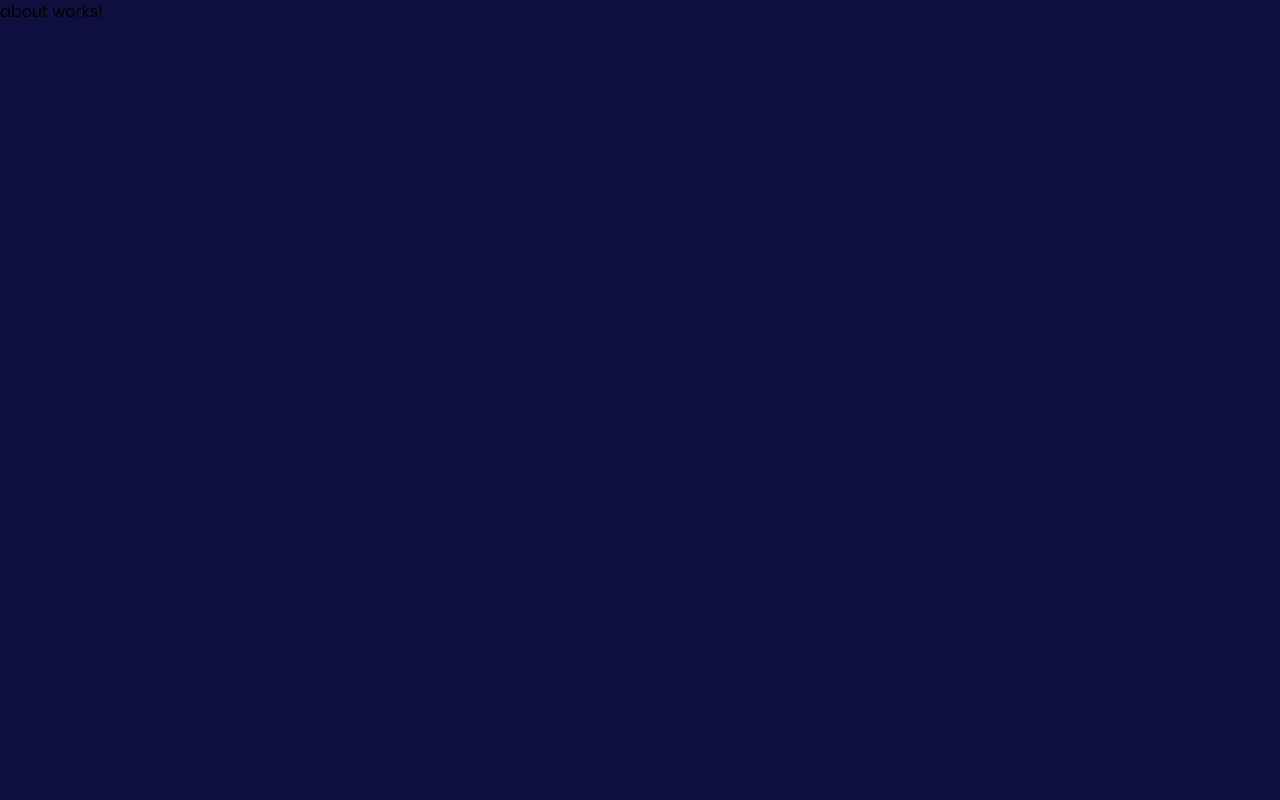
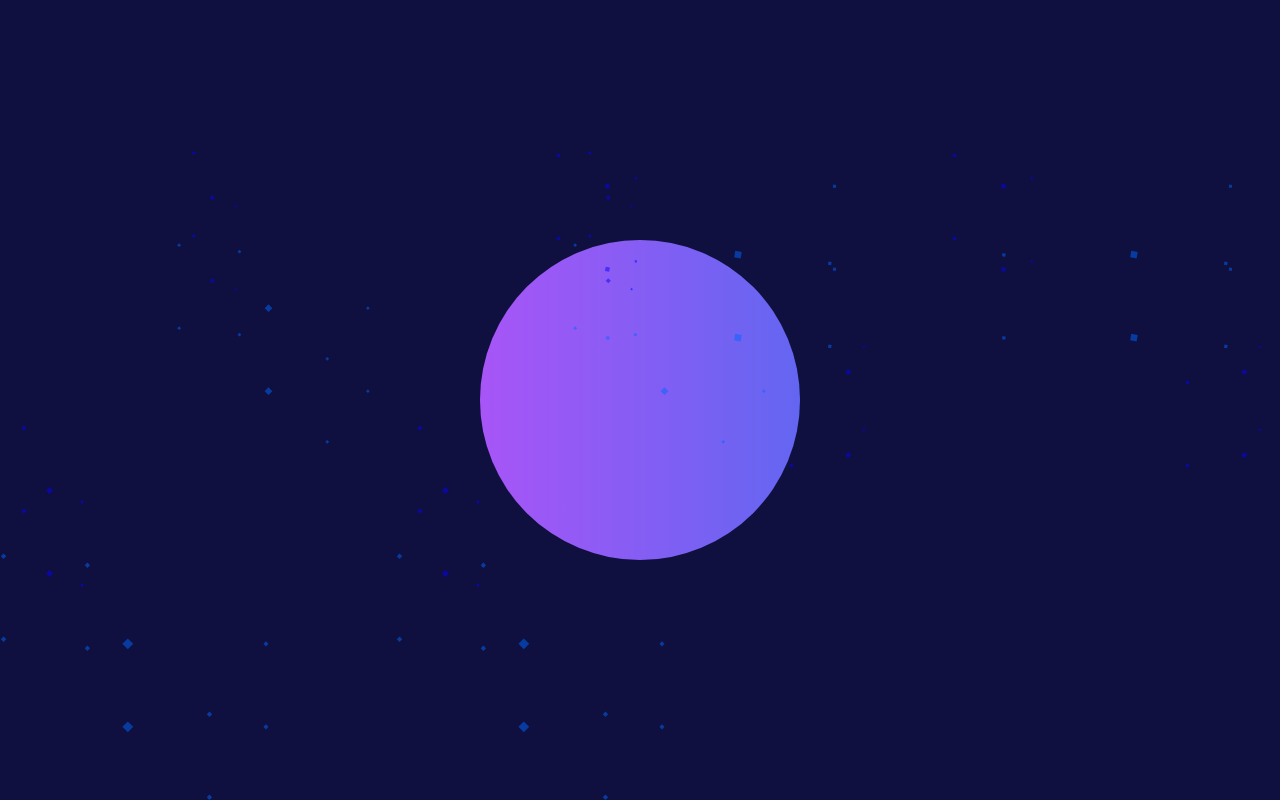
Before and after one commit to Djanfarouhanif/portfolio1, an Angular app in the folder core/: page /about in a window 1280 px wide. Built offline with nearby package versions, Linux system fonts and the light colour scheme.

Commit message:
cree about content

```diff
--- a/core/src/app/about/about.component.html
+++ b/core/src/app/about/about.component.html
@@ -1 +1,26 @@
-<p>about works! </p>
+<div class="h-screen flex justify-center items-center">
+  <!--__________Background deocre Top _________________-->
+  <div class="absolute top-0 left-0">
+    <img src="../../assets/asset3D/Group 1179.svg" alt="" />
+  </div>
+  <div class="absolute top-0 right-0">
+    <img src="../../assets/asset3D/Group 1179.svg" alt="" />
+  </div>
+  <!--__________________End__________________-->
+  <!-- Contenu principlale -->
+  <div></div>
+  <div
+    class="relative w-80 h-80 bg-gradient-to-r from-purple-500 to-indigo-500 rounded-full rotate-30 flex items-center justify-center"
+  ></div>
+  <!--_________FIN____________-->
+
+  <!------------------Background decore Bottom__________________-->
+  <div class="absolute bottom-0 left-0">
+    <img src="../../assets/asset3D/Group 1179.svg" alt="" />
+  </div>
+  <div class="absolute bottom-0 right-0">
+    <img src="../../assets/asset3D/Group 1179.svg" alt="" />
+  </div>
+
+  <!--::::::::::::::::::::::::::-->
+</div>
```
Also changed, not shown: core/src/assets/asset3D/Background.svg (added), core/src/assets/asset3D/Illustration (1).svg (added).
